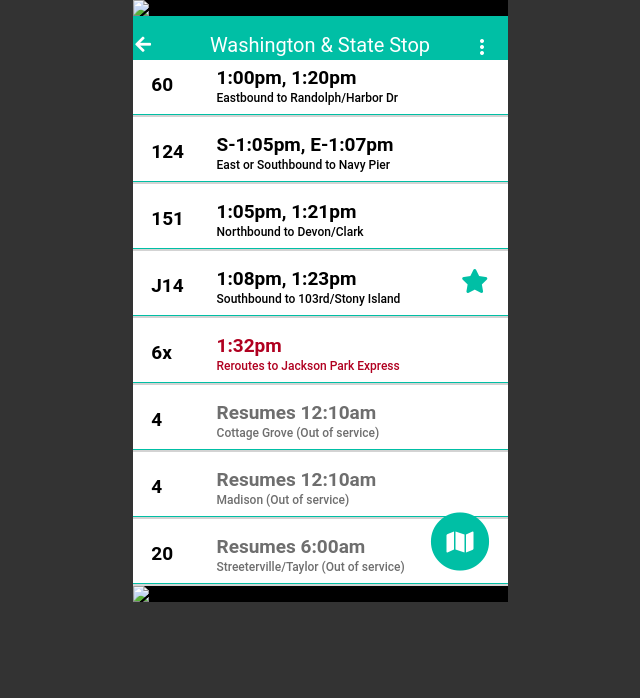
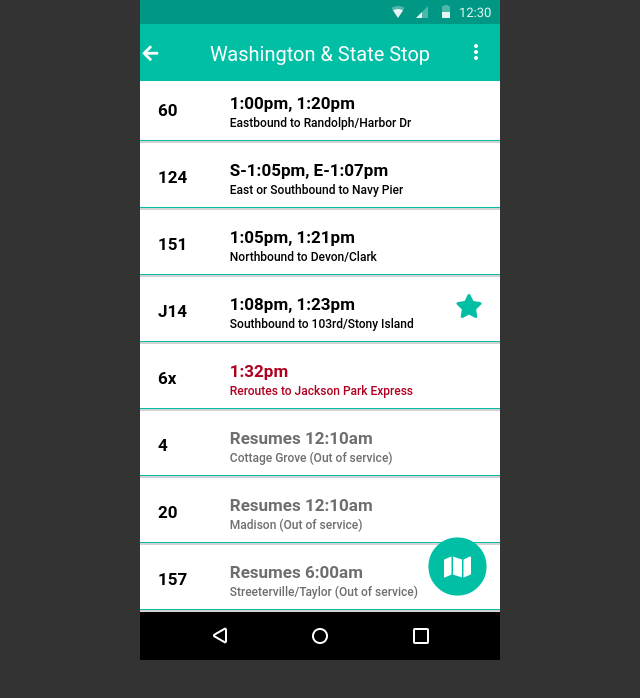
Before and after one commit to jknowles14/frontend, a plain HTML site: page index.html in a window 1280 px wide. Shown: the whole page, without its empty margins (320-960 px from the left). Drawn offline with Linux system fonts and the light colour scheme.

Commit message:
FE challenge 5th push

```diff
--- a/css/style.css
+++ b/css/style.css
@@ -69,7 +69,7 @@ h1{
 }
 
 h2{
-  font-size: 1.9em;
+  font-size: 1.7em;
   font-weight: 600;
 }
 
@@ -80,27 +80,28 @@ h3{
 
 .container{
   margin: 0 auto;
-  width: 375px;
+  width: 360px;
 	position: relative;
 }
 
 nav{
   margin: 0 auto;
-  position: fixed;
-  width: 375px;
+  position: absolute;
+  width: 360px;
   background-color: #00BFA5;
-  height: 60px;
+  height: 55px;
 }
 
 .status-bar{
-  background-color: #000;
+  background-color: #00BFA5;
+	width: 360px;
+	position: sticky;
 }
 
 .bus-stop{
 	text-align: center;
-	padding-top: 3%;
-	height: 5em;
 	padding-top: 5%;
+	padding-bottom: 5%;
 }
 
 .arrow-left{
@@ -113,7 +114,7 @@ nav{
 
 .hamburger{
 	width: 10%;
-	padding-top: 5%;
+	padding-top: 4%;
 	float: right;
 	color: #fff;
 }
@@ -156,7 +157,7 @@ nav{
   } */
 
 .content{
-  width: 66.66%;
+  width: 80%;
   padding-top: 5%;
   padding-bottom: 5%;
   float: left;
@@ -166,7 +167,7 @@ nav{
 
 	.RRcontent{
 		color: #b00020;
-		width: 66.66%;
+		width: 80%;
 	  padding-top: 5%;
 	  padding-bottom: 5%;
 	  float: left;
@@ -176,7 +177,7 @@ nav{
 
 	.OOScontent{
 		color: #6e6e6e;
-		width: 66.66%;
+		width: 80%;
 	  padding-top: 5%;
 	  padding-bottom: 5%;
 	  float: left;
@@ -196,13 +197,13 @@ nav{
 	color: #00BFA5;
 }
 .bottombar{
-  background-color: #000;
+		width: 100%;
 }
 .icon-background {
   color: #00BFA5;
 }
 .map {
-	 padding-left: 290px;
-	 margin-top: -90px;
-	 position: static;
+	 padding-left: 280px;
+	 margin-top: -125px;
+	 position: absolute;
 }
--- a/index.html
+++ b/index.html
@@ -12,11 +12,11 @@
 
 <body>
   <section class="container">
+    <div class ="status-bar">
+       <img src="/css/images/Androidstatusbar.png" alt="bar">
+     </div>
+    <nav>
 
-    <nav>
-      <div class ="status-bar">
-        <img src="Androidstatusbar.jpg" alt="status bar">
-       </div>
       <div class="arrow-left">
         <i class='fas fa-arrow-left' style='font-size:18px'></i>
       </div>
@@ -90,7 +90,7 @@
       </div>
       <div class="location">
         <div class="number">
-          <h2> 4 </h1>
+          <h2> 20 </h1>
         </div>
         <div class="OOScontent">
           <h2>Resumes 12:10am</h2>
@@ -99,7 +99,7 @@
       </div>
       <div class="location">
         <div class="number">
-          <h2> 20 </h1>
+          <h2> 157 </h1>
         </div>
         <div class="OOScontent">
           <h2>Resumes 6:00am</h2>
@@ -108,8 +108,8 @@
 
     </section>
     <div class="bottombar">
-        <img src="Androidnavigationbar.png" alt="bottom bar">
-    </div>
+         <img src="/css/images/Androidnavigationbar.png" alt="bar">
+     </div>
     <div class="map">
       <span class="fa-stack fa-3x">
         <i class="fa fa-circle fa-stack-2x icon-background"></i>
```
